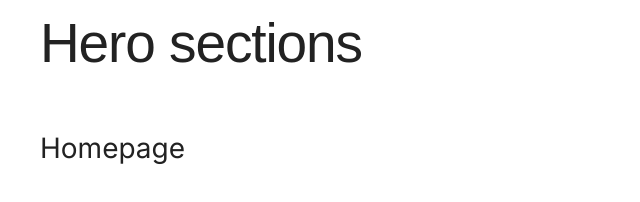
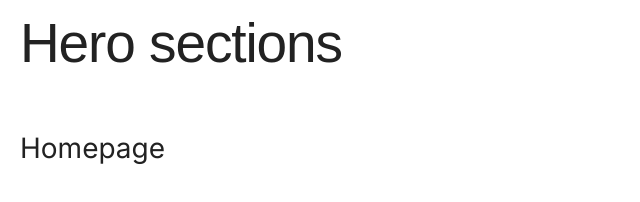
Before and after one commit to pagevamp/balendra-project-internship, a website: page dev/hero.html in a window 1280 px wide. Shown: the whole page, without its empty margins (0-640 px from the left). Drawn offline with nearby package versions, Linux system fonts and the light colour scheme; files that its build step writes are made by us from their sources; files whose address does not match are found by name; a web font is replaced by a local one.

Commit message:
leadspace pr fix

```diff
--- a/dev/scss/base/_grids.scss
+++ b/dev/scss/base/_grids.scss
@@ -43,7 +43,7 @@ $grid-gutter-width:map-get($grid-gutter-width,xl);
 .container-fluid {
     padding: 0 2rem;
 
-    @include media-breakpoint-up(md){
+    @include media-breakpoint-up(xxl){
         padding: 0 4rem;
     }
 
@@ -51,7 +51,7 @@ $grid-gutter-width:map-get($grid-gutter-width,xl);
         margin-left: -2rem;
         margin-right: -2rem;
 
-        @include media-breakpoint-up(md){
+        @include media-breakpoint-up(xxl){
             margin-left: -4rem;
             margin-right: -4rem;
         }
@@ -60,7 +60,7 @@ $grid-gutter-width:map-get($grid-gutter-width,xl);
     .col, [class*="col-"] {
         padding: 0 2rem;
 
-        @include media-breakpoint-up(md){
+        @include media-breakpoint-up(xxl){
             padding: 0 4rem;
         }
     }
```
